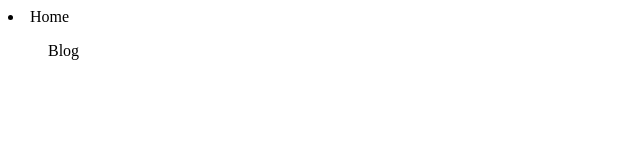
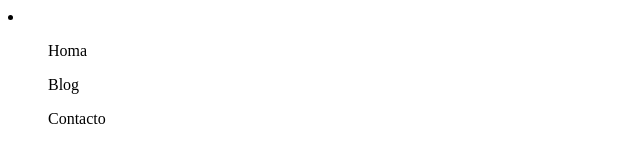
Before and after one commit to Wilnet2017/libro-git, a plain HTML site: page index.html in a window 1280 px wide. Shown: the whole page, without its empty margins (0-640 px from the left). Drawn offline with Linux system fonts and the light colour scheme.

Commit message:
tercer cambio

```diff
--- a/index.html
+++ b/index.html
@@ -7,8 +7,11 @@
 </head>
 <body>
     <nav>
-        <li>Home</li>
-        <ul>Blog</ul>
+        <li>
+            <ul>Homa</ul>
+            <ul>Blog</ul>
+            <ul>Contacto</ul>
+        </li>
     </nav>
 </body>
 </html>
```
